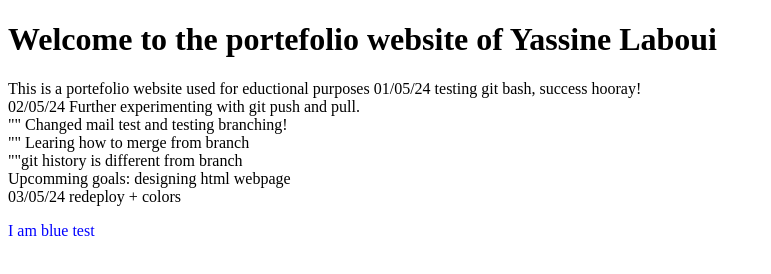
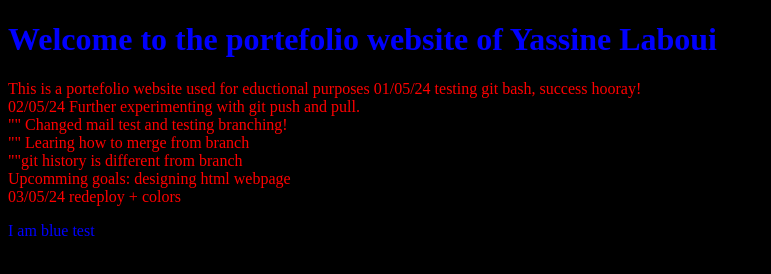
Before and after one commit to Yascoding/website_portefolio, a plain HTML site: page index.html in a window 1280 px wide. Shown: the whole page, without its empty margins (0-771 px from the left). Drawn offline with Linux system fonts and the light colour scheme.

Commit message:
Testing css

```diff
--- a/index.html
+++ b/index.html
@@ -2,6 +2,7 @@
 <html lang="en">
 
 <head>
+    <link href="styles.css" rel="stylesheet" />
     <meta charset="UTF-8">
     <meta name="viewport" content="width=device-width, initial-scale=1.0">
     <title>portefolio</title>
--- a/styles.css
+++ b/styles.css
@@ -0,0 +1,11 @@
+body {
+    background-color: rgb(0, 0, 0);
+}
+
+h1 {
+    color: blue;
+}
+
+p {
+    color: red;
+}
```
